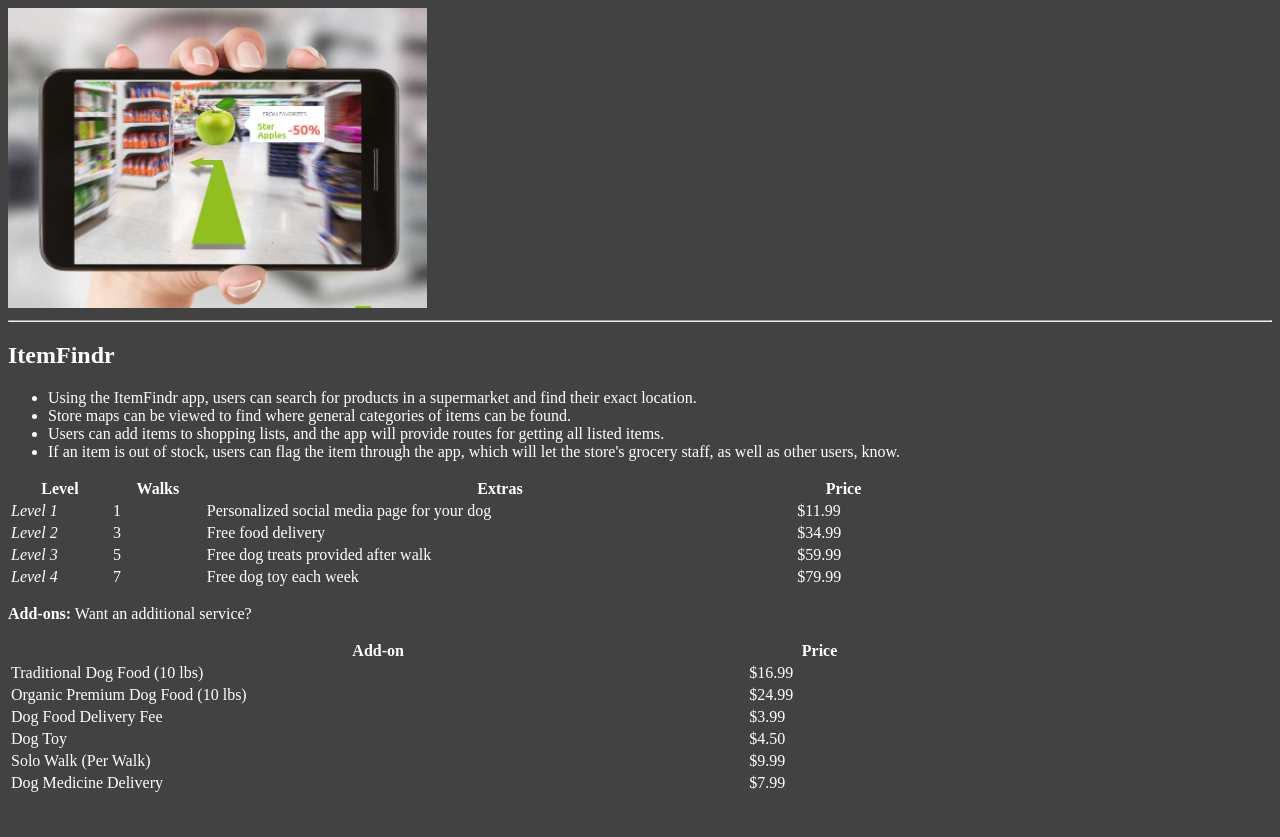
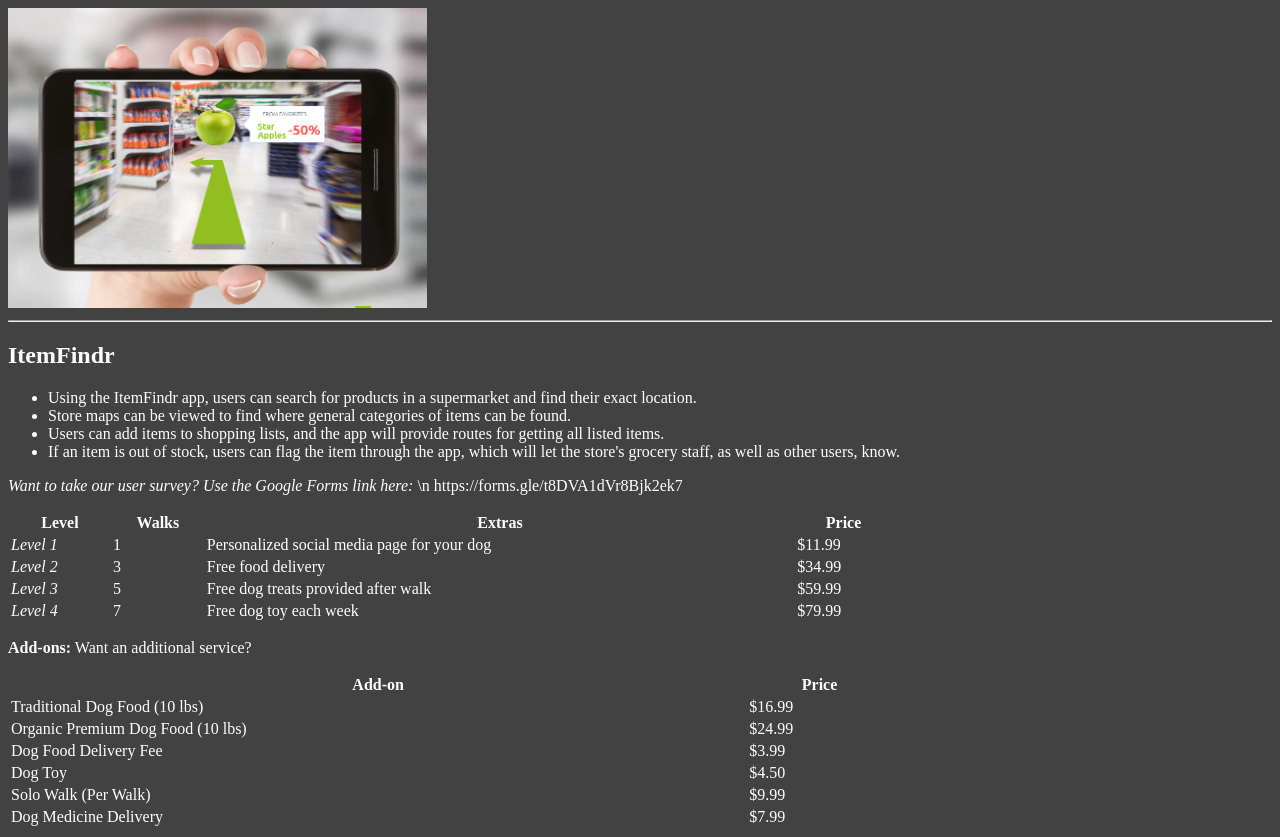
Before and after one commit to nguia/dougierad.github.io, a plain HTML site: page index.html in a window 1280 px wide. Before the commit the page ends 803 px from the top, so only its background shows below. Drawn offline with Linux system fonts and the light colour scheme.

Commit message:
added google form

```diff
--- a/index.html
+++ b/index.html
@@ -15,6 +15,8 @@
       <li>Users can add items to shopping lists, and the app will provide routes for getting all listed items.</li>
       <li>If an item is out of stock, users can flag the item through the app, which will let the store's grocery staff, as well as other users, know.</li>
     </ul>
+
+    <p><i>Want to take our user survey? Use the Google Forms link here: </i>\n https://forms.gle/t8DVA1dVr8Bjk2ek7</p>
 
 
 
```
